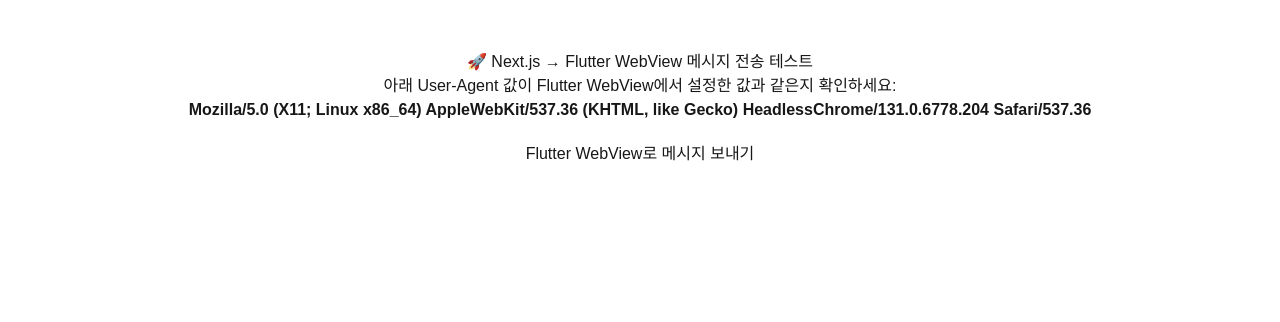
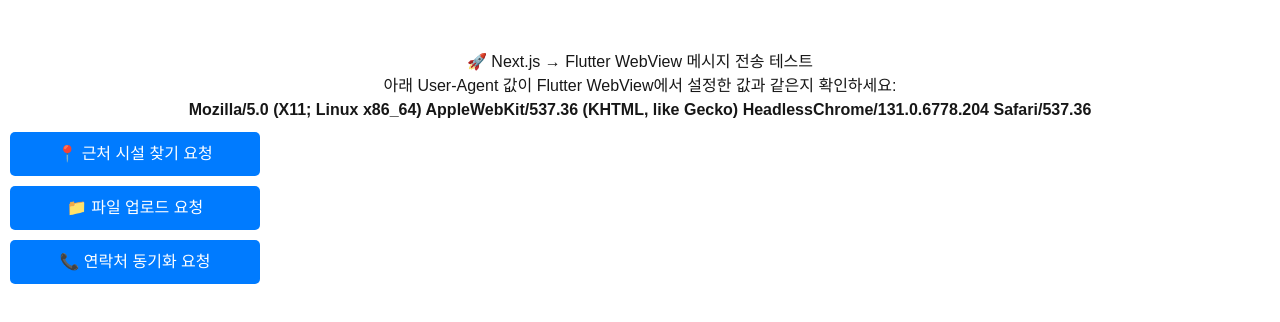
Before and after one commit to wemeet-kay/my-next-app, a Next.js app: page / in a window 1280 px wide. Shown: the top 322 px of the page. Built offline with nearby package versions, Linux system fonts and the light colour scheme.

Commit message:
Add postMessage 4

```diff
--- a/app/page.tsx
+++ b/app/page.tsx
@@ -10,13 +10,17 @@
     setUserAgent(ua);
   }, []);
 
-  const handleClick = () => {
-    const postMessage = "requestLocationForNearbyFacilities";
-
+  // ✅ 버튼 클릭 시 Flutter WebView로 메시지 전송
+  const sendMessageToFlutter = (message: string) => {
     if (userAgent.includes("APP_WEBVIEW")) {
-      window.flutter_inappwebview?.callHandler('postMessage', postMessage);
-      console.log(`🚀 Flutter WebView로 메시지 전송 완료! (메시지: ${postMessage})`);
-      alert(`🚀 Flutter WebView로 메시지 전송 완료!\n📢 전송된 메시지: ${postMessage}`);
+      if (window.flutter_inappwebview) {
+        window.flutter_inappwebview.callHandler("postMessage", message);
+        console.log(`🚀 Flutter WebView로 메시지 전송 완료! (메시지: ${message})`);
+        alert(`🚀 Flutter WebView로 메시지 전송 완료!\n📢 전송된 메시지: ${message}`);
+      } else {
+        console.warn("❌ Flutter WebView 환경이지만 flutter_inappwebview 객체가 없습니다.");
+        alert("🚨 Flutter WebView가 감지되었지만, 메시지 전송이 불가능합니다.");
+      }
     } else {
       console.warn("❌ Flutter WebView 환경이 아닙니다.");
       alert("🚨 이 기능은 Flutter WebView에서만 작동합니다.");
@@ -28,17 +32,43 @@
       <h1>🚀 Next.js → Flutter WebView 메시지 전송 테스트</h1>
       <p>아래 User-Agent 값이 Flutter WebView에서 설정한 값과 같은지 확인하세요:</p>
       <p><b>{userAgent}</b></p>
+
+      {/* ✅ 각 메시지를 전송하는 버튼 추가 */}
       <button
-        onClick={handleClick}
-        style={{
-          padding: "10px 20px",
-          fontSize: "16px",
-          cursor: "pointer",
-          marginTop: "10px",
-        }}
+        onClick={() => sendMessageToFlutter("requestLocationForNearbyFacilities")}
+        style={buttonStyle}
       >
-        Flutter WebView로 메시지 보내기
+        📍 근처 시설 찾기 요청
+      </button>
+
+      <button
+        onClick={() => sendMessageToFlutter("requestFile")}
+        style={buttonStyle}
+      >
+        📁 파일 업로드 요청
+      </button>
+
+      <button
+        onClick={() => sendMessageToFlutter("syncContactInfo")}
+        style={buttonStyle}
+      >
+        📞 연락처 동기화 요청
       </button>
     </div>
   );
 }
+
+// ✅ 버튼 스타일 정의
+const buttonStyle: React.CSSProperties = {
+  padding: "10px 20px",
+  fontSize: "16px",
+  cursor: "pointer",
+  margin: "10px",
+  display: "block",
+  width: "250px",
+  textAlign: "center",
+  backgroundColor: "#007bff",
+  color: "white",
+  border: "none",
+  borderRadius: "5px",
+};
```
